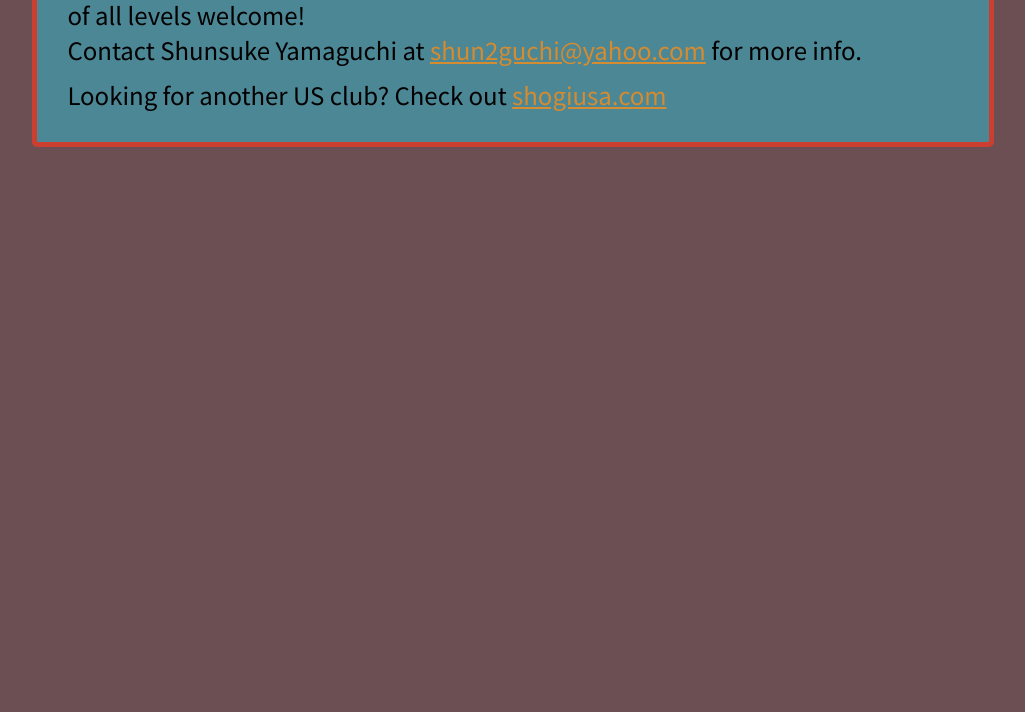
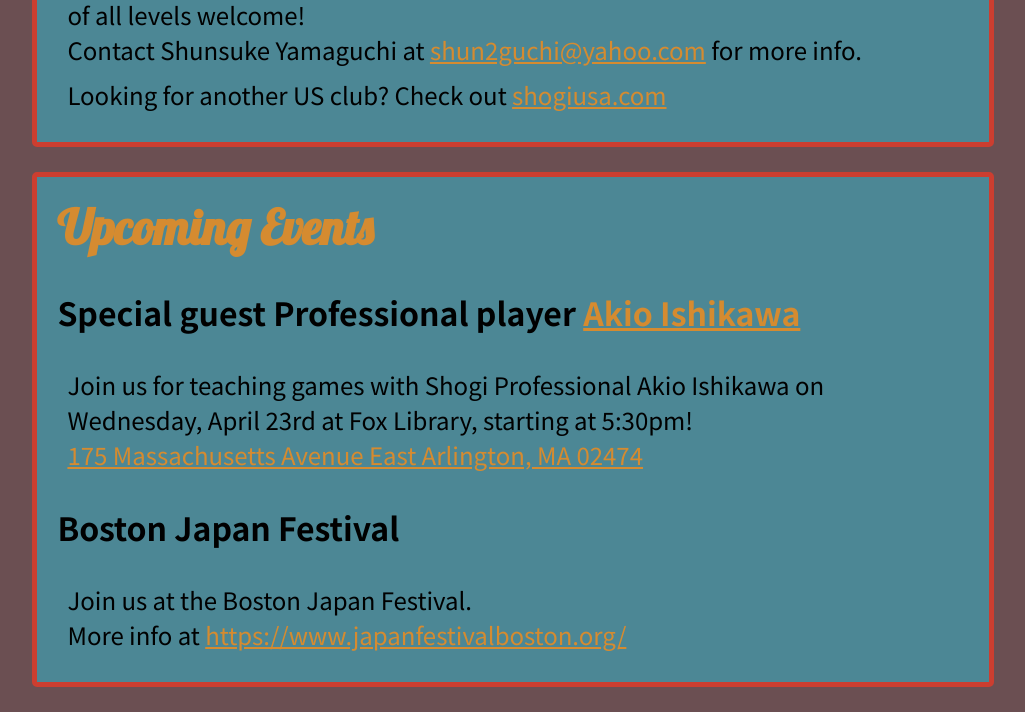
Before and after one commit to vmsimone/boston-shogi, a plain HTML site: page index.html in a window 1280 px wide. Shown: the part 568-1280 px from the top of the page, without its empty margins (127-1152 px from the left). Before the commit the page ends 800 px from the top, so only its background shows below. Drawn offline with nearby package versions, Linux system fonts and the light colour scheme.

Commit message:
add events section; add h3 styling

```diff
--- a/index.html
+++ b/index.html
@@ -48,8 +48,7 @@
       </section>
 
       <section class="meetups">
-        <h2>Upcoming Events</h2>
-        <article>
+        <h2>Montly Meetups</h2>
         <!-- <img src="./images/meetup.jpg" alt="shogi meetup at the Japanese Friendship Garden" /> -->
         <p>We meet every second Sunday from Noon to 4pm at <a href="https://maps.app.goo.gl/6Z35JQDW5cdMje2F7">the Panera bread in Porter square</a> right on the Subway Red Line. Our next meetup is on
           <span><b>April 13th</b></span>.
@@ -58,8 +57,24 @@
           Contact Shunsuke Yamaguchi at <span class="contact" id="c2h1bjJndWNoaUB5YWhvby5jb20="><a></a></span> for more info.
         </p>
         <p>Looking for another US club? Check out <a href="https://shogiusa.com/">shogiusa.com</a></p>
-        </article>
         <!-- <iframe src="https://calendar.google.com/calendar/embed?height=600&wkst=1&ctz=America%2FPhoenix&showPrint=0&mode=MONTH&showTabs=0&showCalendars=0&showTz=0&showTitle=0&src=cGhvZW5peHNob2dpQGdtYWlsLmNvbQ&color=%23F6BF26" style="border-width:0" width="800" height="600" frameborder="0" scrolling="no"></iframe> -->
+      </section>
+
+      <section class="events">
+        <h2>Upcoming Events</h2>
+        <h3>Special guest Professional player <a href="https://www.shogi.or.jp/player/pro/177.html">Akio Ishikawa</a></h3>
+        <p>
+          Join us for teaching games with Shogi Professional Akio Ishikawa on Wednesday, April 23rd at Fox Library, starting at 5:30pm!
+          <br>
+          <a href="https://maps.app.goo.gl/nL7ZsNGNnX3tGWMb6">175 Massachusetts Avenue East Arlington, MA 02474</a>
+        </p>
+
+        <h3>Boston Japan Festival</a></h3>
+        <p>
+          Join us at the Boston Japan Festival.
+          <br>More info at <a href="https://www.japanfestivalboston.org/">https://www.japanfestivalboston.org/</a>
+          <br>
+        </p>
       </section>
     </main>
     <script src="https://ajax.googleapis.com/ajax/libs/jquery/3.3.1/jquery.min.js"></script>
--- a/main.css
+++ b/main.css
@@ -38,6 +38,11 @@ section h2 {
     margin: 0;
 }
 
+section h3 {
+    font-family: 'Noto Sans JP', sans-serif;
+    font-size: 18px;
+}
+
 section p {
     font-family: 'Noto Sans JP', sans-serif;
     margin: 10px;
@@ -63,9 +68,13 @@ a {
         font-size: 48px;
     }
 
+    section h3 {
+        font-family: 'Noto Sans JP', sans-serif;
+        font-size: 32px;
+    }
+
     section {
         margin: 25px;
         padding: 20px;
     }
-
 }
```
Lines whose indentation alone changed are shown as unchanged.
